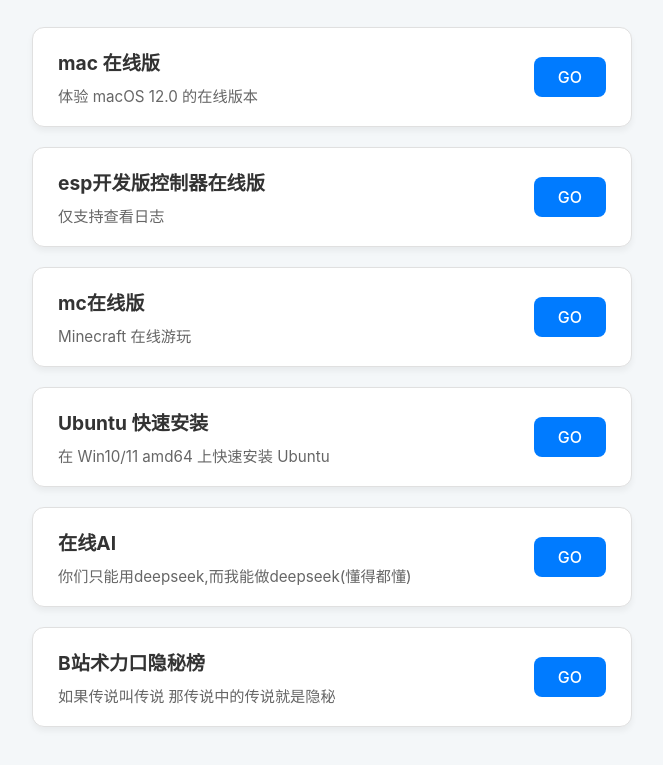
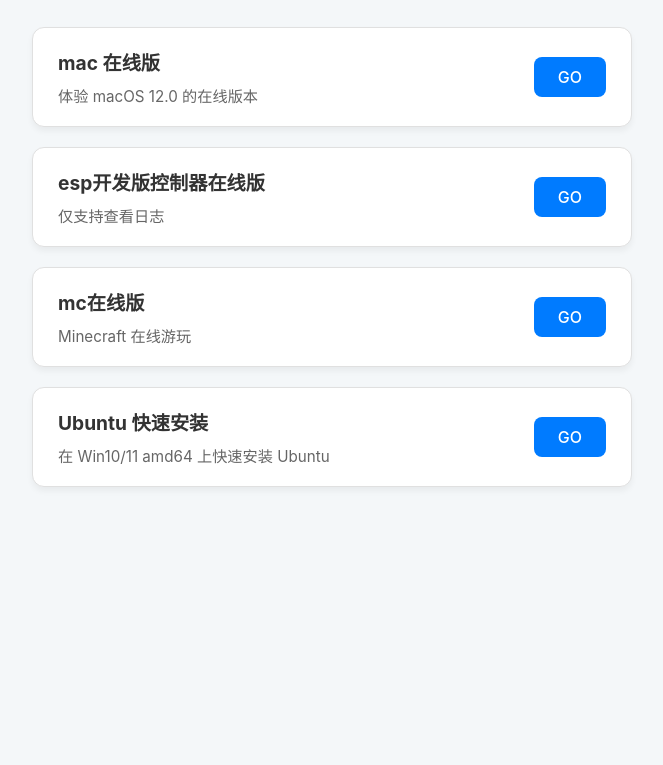
Before and after one commit to zkl20150728zhangkailuo/zkl20150728zhangkailuo.github.io, a plain HTML site: page index.html in a window 1280 px wide. Shown: the part 379-1144 px from the top of the page, without its empty margins (308-971 px from the left). After the commit the page ends 906 px from the top, so only its background shows below. Drawn offline with Linux system fonts and the light colour scheme.

Commit message:
Update index.html

```diff
--- a/index.html
+++ b/index.html
@@ -171,25 +171,6 @@
                 </div>
                 <a href="https://gitee.com/yueling-rice/Ubuntu-26.04-Mode-For-Windows" class="go-button" target="_blank">GO</a>
             </div>
-
-
-            <!-- 4. mc在线版 -->
-            <div class="project-card">
-                <div class="project-info">
-                    <h3>在线AI</h3>
-                    <p>你们只能用deepseek,而我能做deepseek(懂得都懂)</p>
-                </div>
-                <a href="sj.frp.one:62816" class="go-button" target="_blank">GO</a>
-            </div>
-
-                 <!-- 4. mc在线版 -->
-            <div class="project-card">
-                <div class="project-info">
-                    <h3>B站术力口隐秘榜</h3>
-                    <p>如果传说叫传说 那传说中的传说就是隐秘</p>
-                </div>
-                <a href="https://biliblilvocaloidmythlist.pythonanywhere.com/" class="go-button" target="_blank">GO</a>
-            </div>
         </main>
     </div>
 </body>
```
